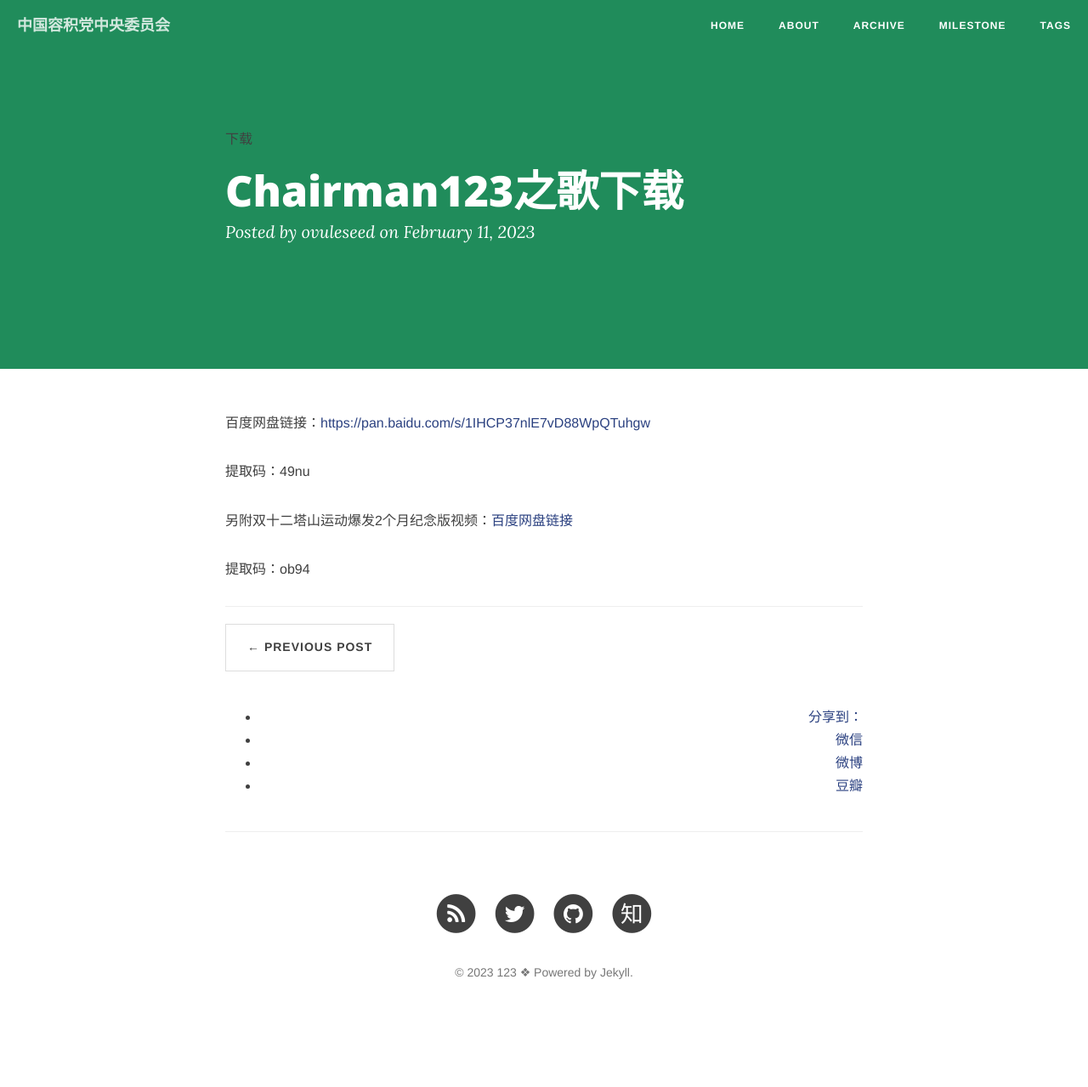
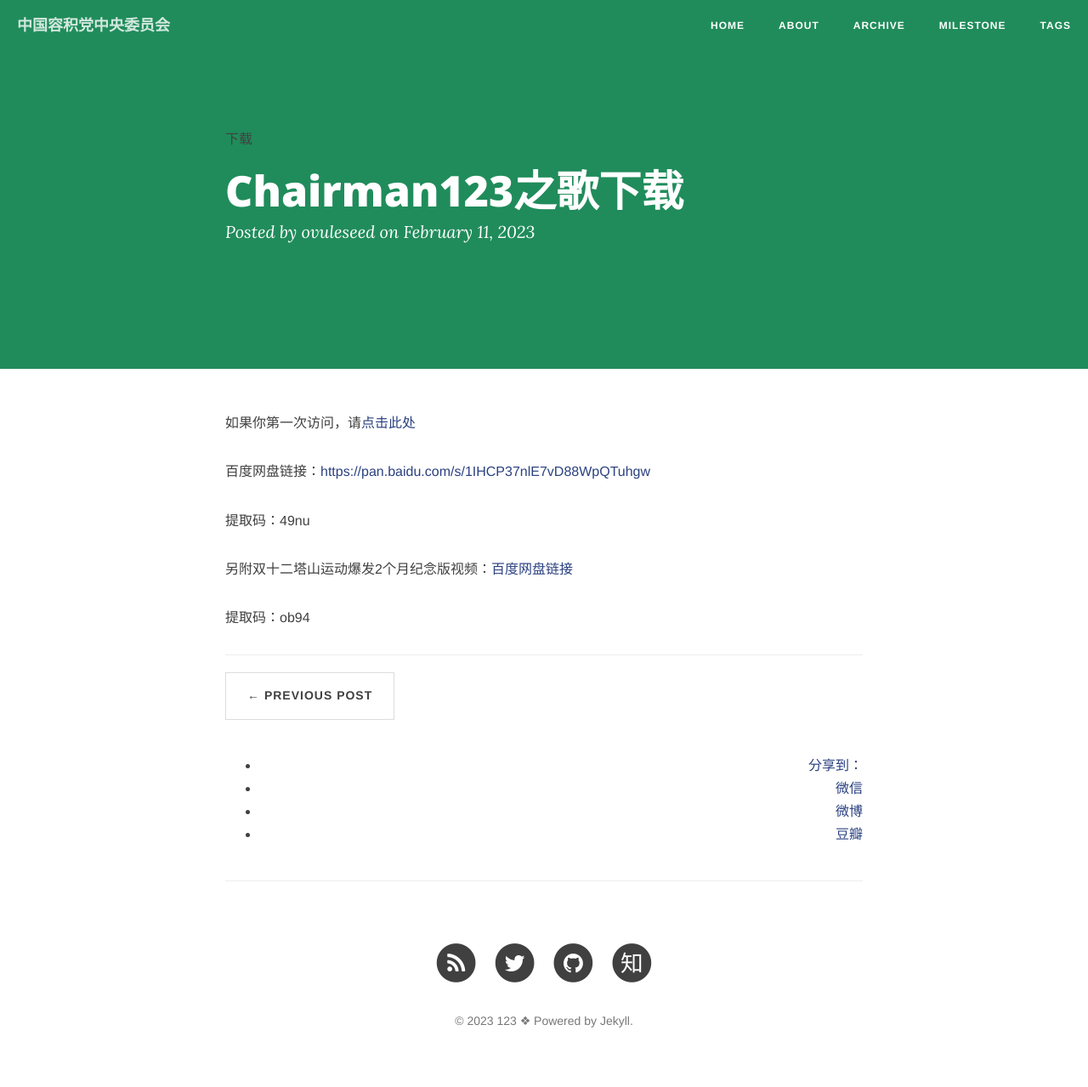
Before and after one commit to ovule-seed/ovule-seed.github.io, a Jekyll site: the page built from _posts/2023-02-11-a1-Chairman23之歌.md, in a window 1280 px wide. Shown: the whole page at 85% size. Built offline with Jekyll 4.4.1, drawn with Linux system fonts in a browser that asks for light colours; nearby versions of some CDN libraries; comment, search, counter and statistics services are not loaded; before the commit the page ends 1222 px from its top, so only the background shows below that.

Commit message:
Update 2023-02-11-a1-Chairman23之歌.md

```diff
--- a/_posts/2023-02-11-a1-Chairman23之歌.md
+++ b/_posts/2023-02-11-a1-Chairman23之歌.md
@@ -6,6 +6,8 @@ categories: blog
 tags: [下载]
 description:
 ---
+如果你第一次访问，请[点击此处](https://ovule-seed.github.io/blog/2023/01/30/z9-%E6%A0%B8%E5%BF%83/)
+
 百度网盘链接：[https://pan.baidu.com/s/1IHCP37nlE7vD88WpQTuhgw](https://pan.baidu.com/s/1IHCP37nlE7vD88WpQTuhgw)
 
 提取码：49nu
```
